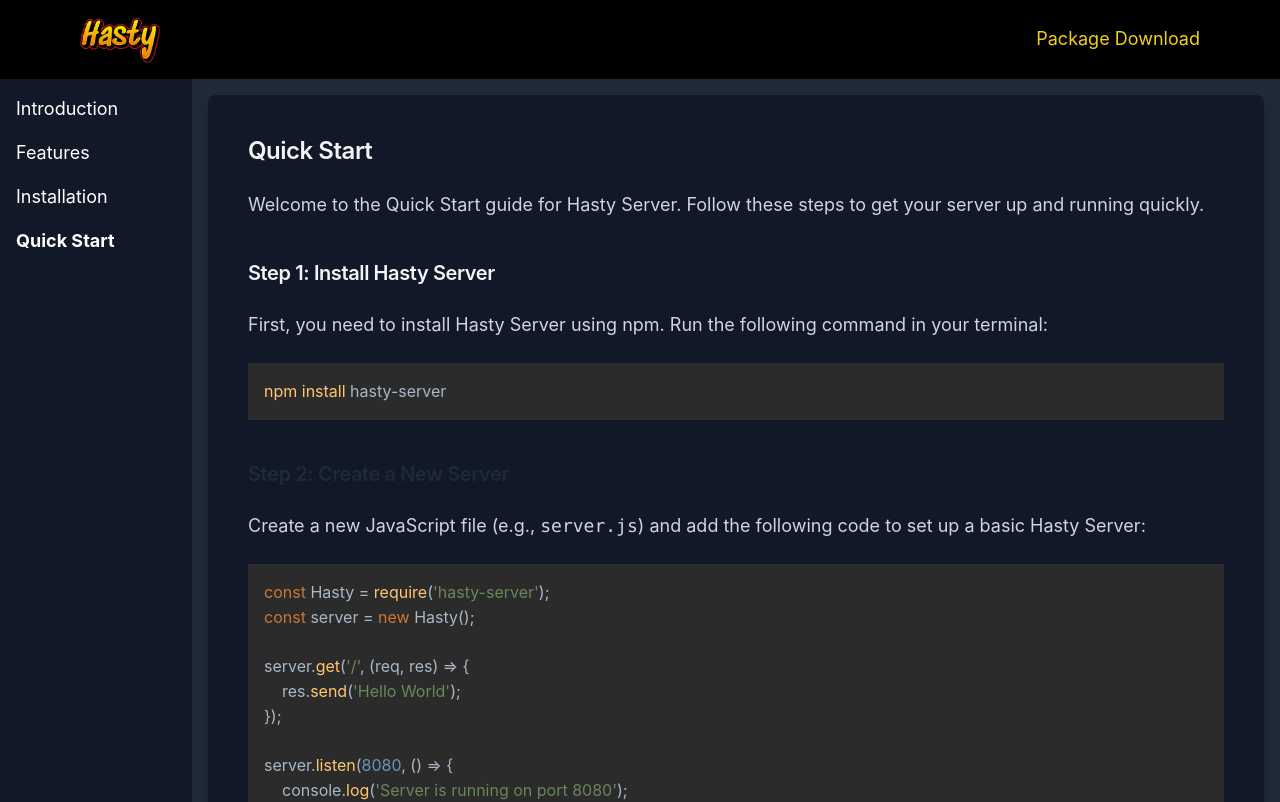
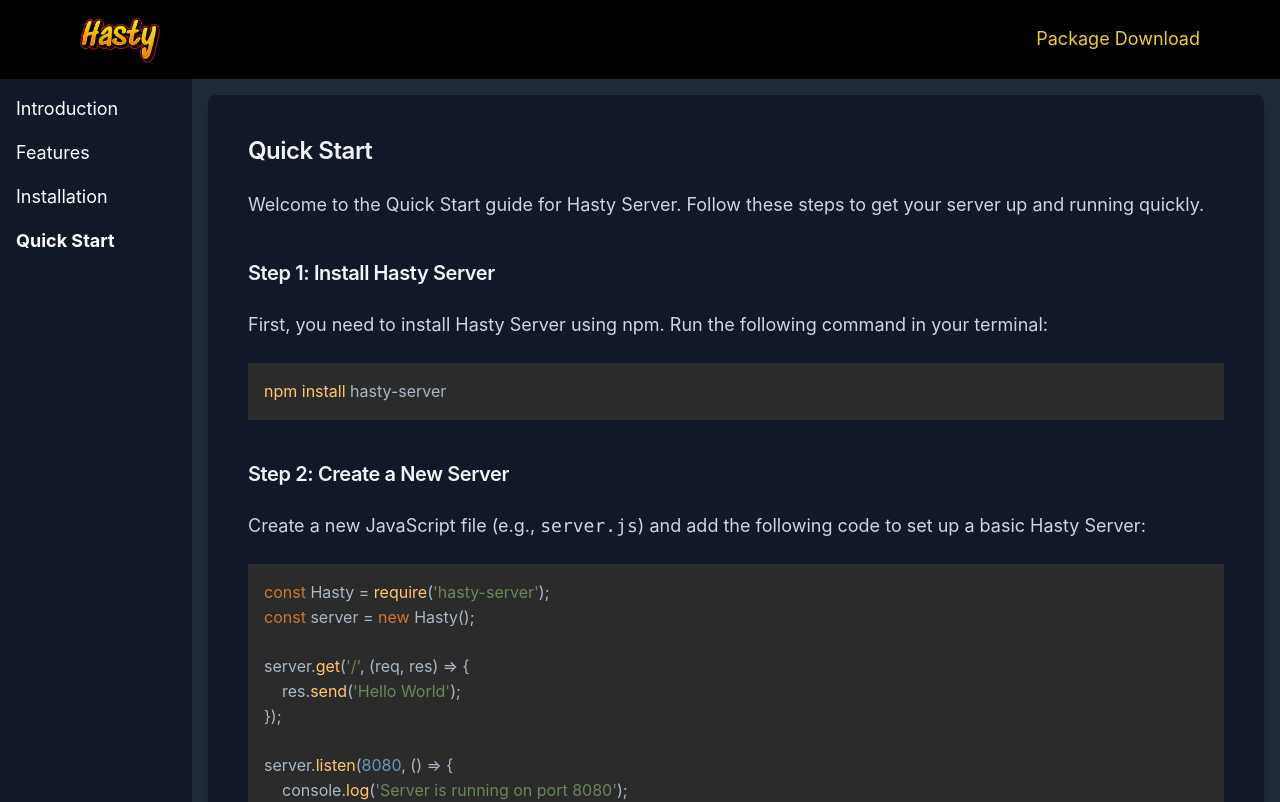
Before and after one commit to IntegerAlex/hasty-server, a React (Vite) app in the folder doc/: page /quickstart in a window 1280 px wide. Shown: the top 802 px of the page. Built offline with nearby package versions, Linux system fonts and the light colour scheme.

Commit message:
corrected

```diff
--- a/doc/src/components/quick-start.jsx
+++ b/doc/src/components/quick-start.jsx
@@ -29,7 +29,7 @@
       <SyntaxHighlighter language="bash" style={darcula} className="mb-6">
         npm install hasty-server
       </SyntaxHighlighter>
-      <Typography variant="h5" className="mt-10 mb-6 text-gray-800">
+      <Typography variant="h5" className="mt-10 mb-6 text-gray-100">
         Step 2: Create a New Server
       </Typography>
       <Typography
```
